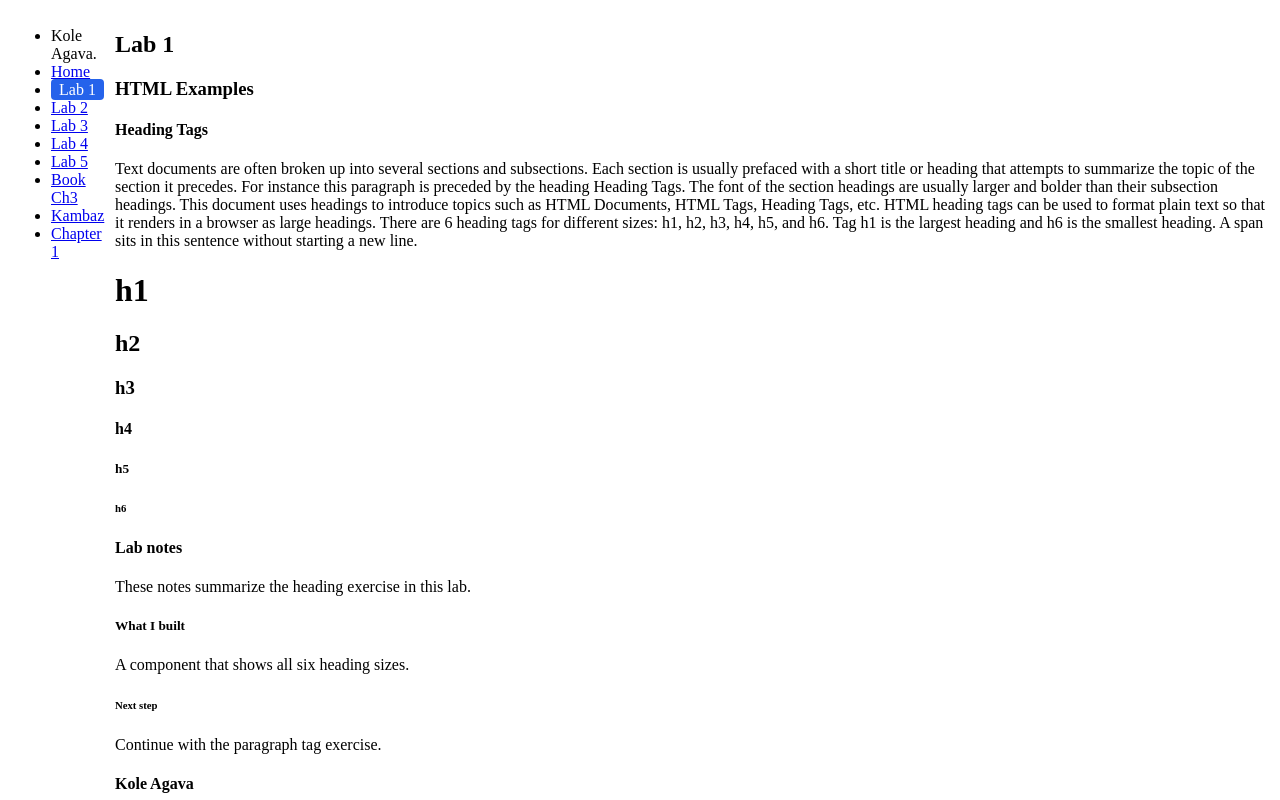
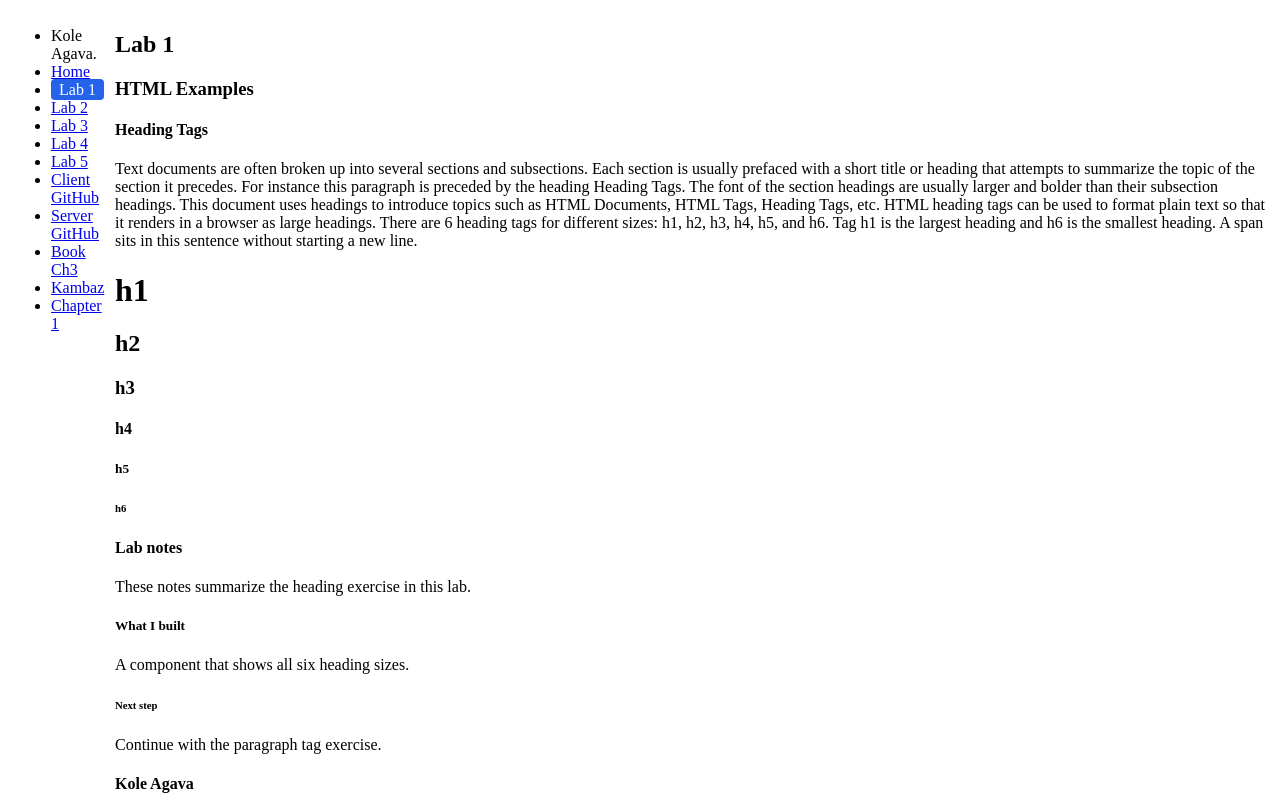
Before and after one commit to agavakole/webdev-client, a Next.js app: page /labs/lab1 in a window 1280 px wide. Shown: the top 800 px of the page. Built offline with nearby package versions, Linux system fonts and the light colour scheme.

Commit message:
Add client and server GitHub links to Labs navigation

```diff
--- a/app/labs/TOC.tsx
+++ b/app/labs/TOC.tsx
@@ -39,6 +39,18 @@ const LINKS = [
     id: "wd-toc-lab5-link",
     label: "Lab 5",
     match: (p: string) => p.startsWith("/labs/lab5"),
+  },
+  {
+    href: "https://github.com/agavakole/webdev-client/tree/a5",
+    id: "wd-github",
+    label: "Client GitHub",
+    match: () => false,
+  },
+  {
+    href: "https://github.com/agavakole/webdev-server/tree/a5",
+    id: "wd-server-github",
+    label: "Server GitHub",
+    match: () => false,
   },
   {
     href: "https://kambaz.dev/book/ch3",
```
